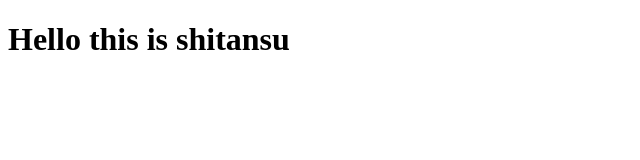
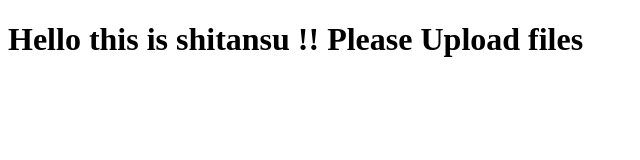
Before and after one commit to drlraj2805/MGH-Web, a plain HTML site: page index.html in a window 1280 px wide. Shown: the whole page, without its empty margins (0-640 px from the left). Drawn offline with Linux system fonts and the light colour scheme.

Commit message:
Update index.html

```diff
--- a/index.html
+++ b/index.html
@@ -7,7 +7,7 @@
 </head>
 <body>
    <h1>
-    Hello this is shitansu
+    Hello this is shitansu !! Please Upload files
    </h1>
 </body>
 </html>
```
